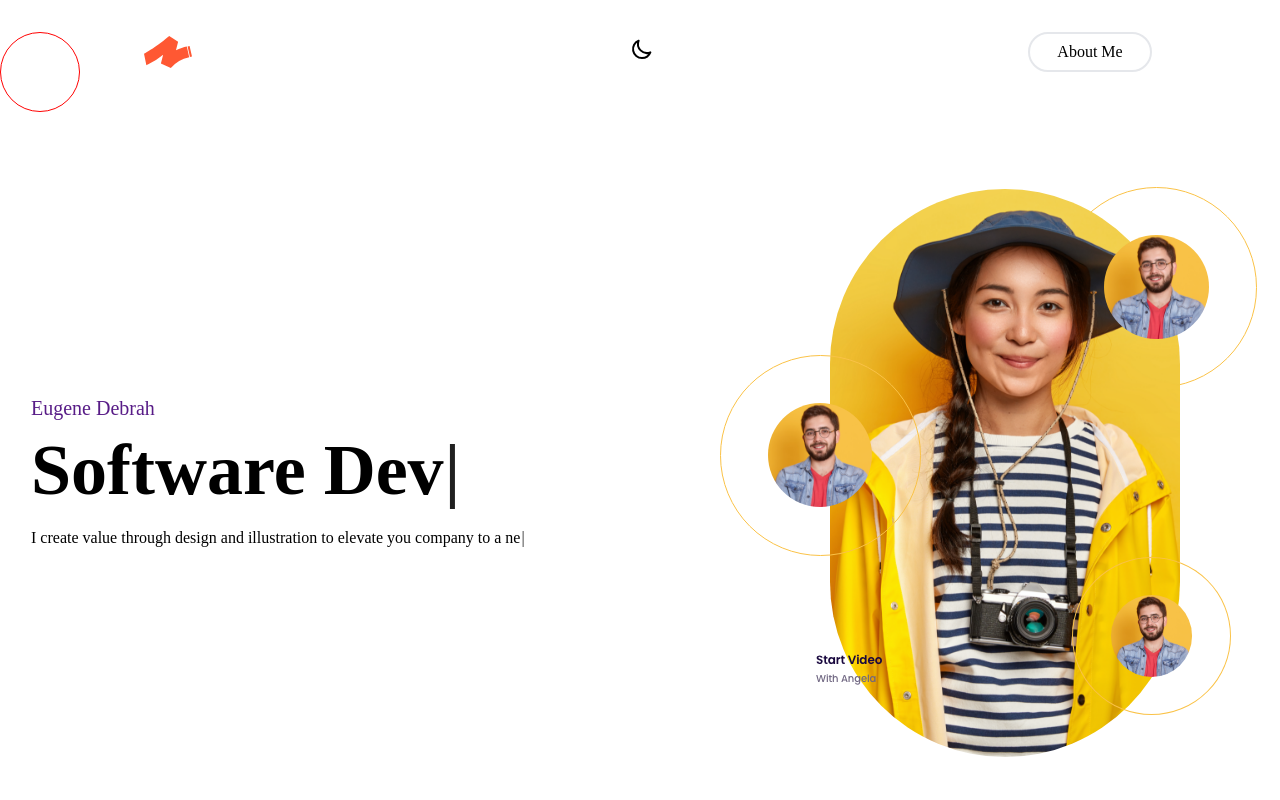
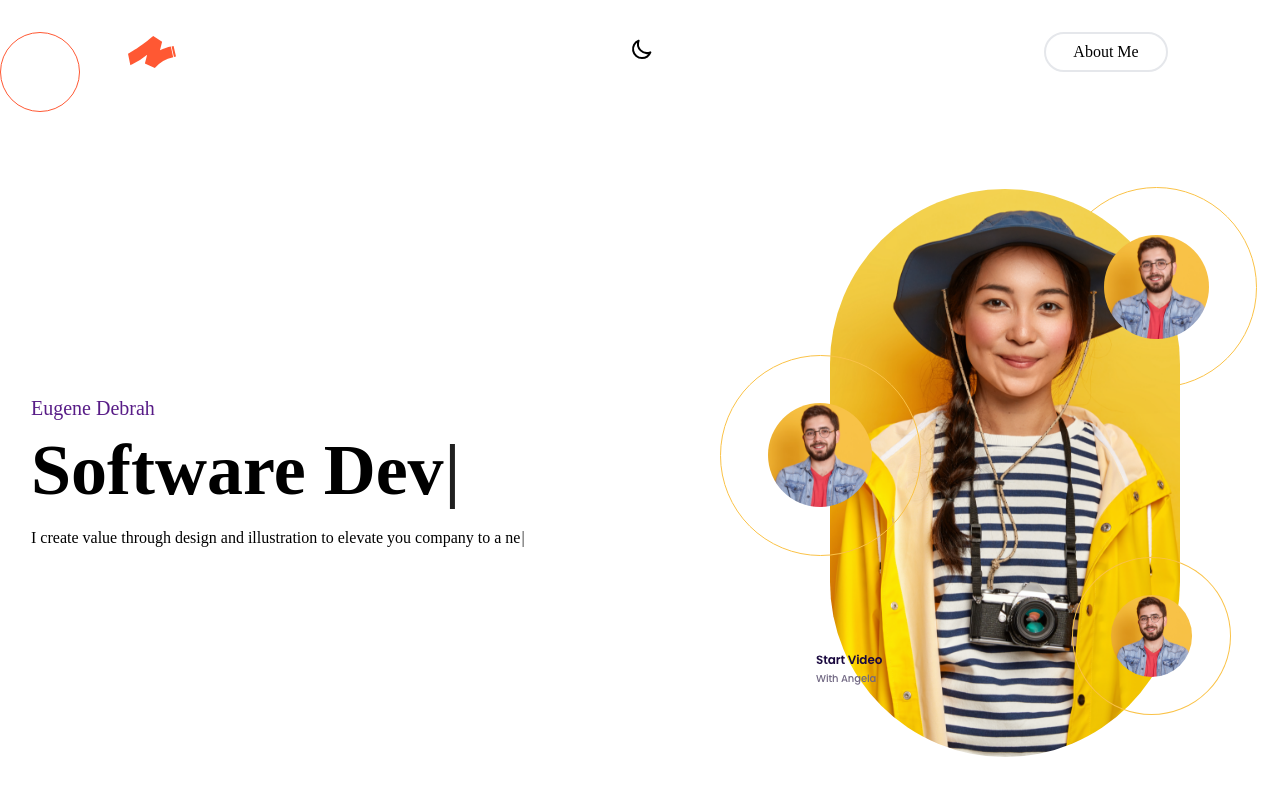
Before and after one commit to 4eug/Old-Portfolio, a Next.js app: page / in a window 1280 px wide. Shown: the top 800 px of the page. Built offline with nearby package versions, Linux system fonts and the light colour scheme.

Commit message:
Button Styling

```diff
--- a/styles/globals.css
+++ b/styles/globals.css
@@ -19,8 +19,12 @@
     @apply btn-common border-2;
   }
 
+  button.black {
+    @apply bg-black font-medium rounded-full text-sm px-5 py-4 text-center;
+  }
+
   nav {
-    @apply h-portfolio-h-nav flex justify-between items-center px-5 xxsm:px-8 md:px-28 lg:px-44 xl:px-32 mt-8 inset-x-0 top-0 z-50 mx-auto;
+    @apply h-portfolio-h-nav flex justify-between items-center px-5 xxsm:px-2 md:px-20 lg:px-4 xl:px-28 mt-2 md:mt-8 inset-x-0 top-0 z-50 mx-auto;
   }
 }
 
@@ -33,7 +37,7 @@ body {
   border-radius: 50%;
   width: 80px;
   height: 80px;
-  border: 1px solid red;
+  border: 1px solid #ff5833;
   pointer-events: none;
   overflow: hidden;
   transform: translate3d(0, 0, 0);
```
Also changed, not shown: public/Me.png (added).
